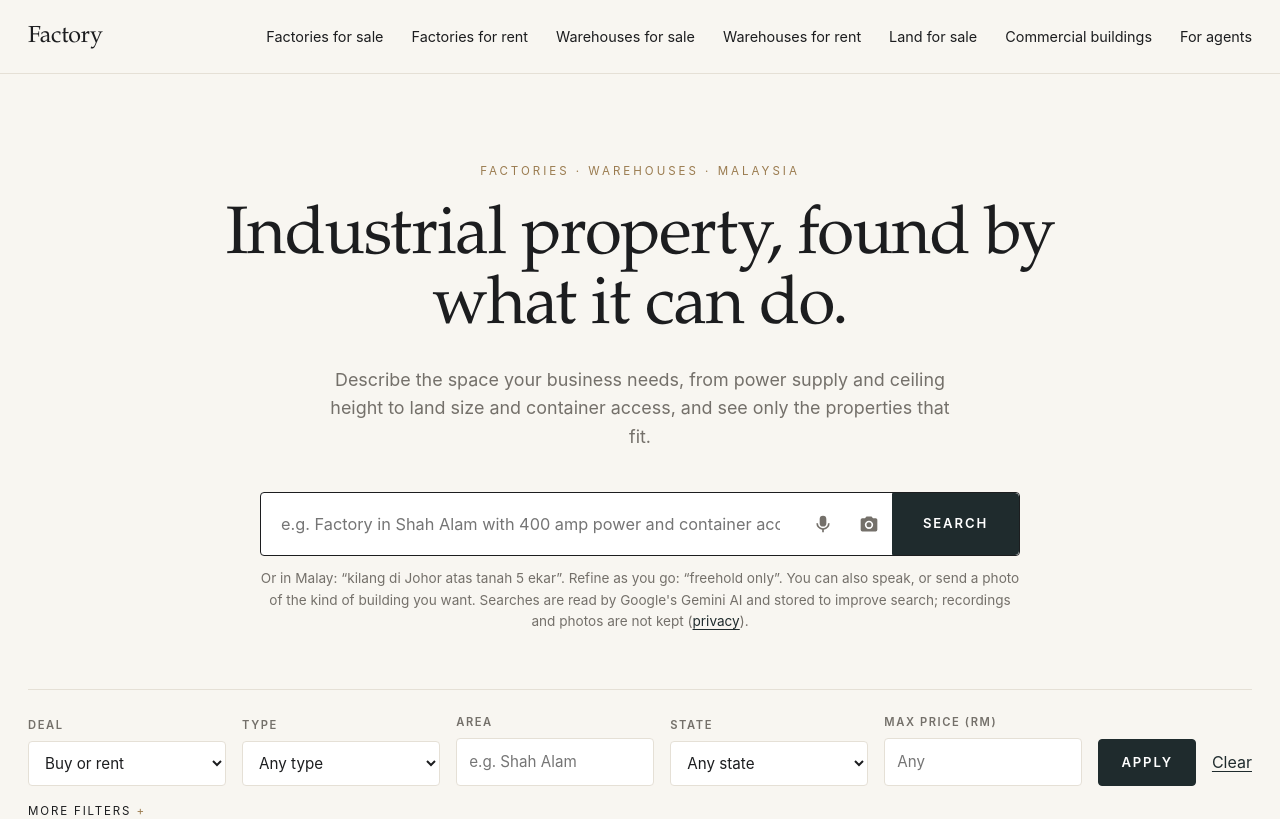
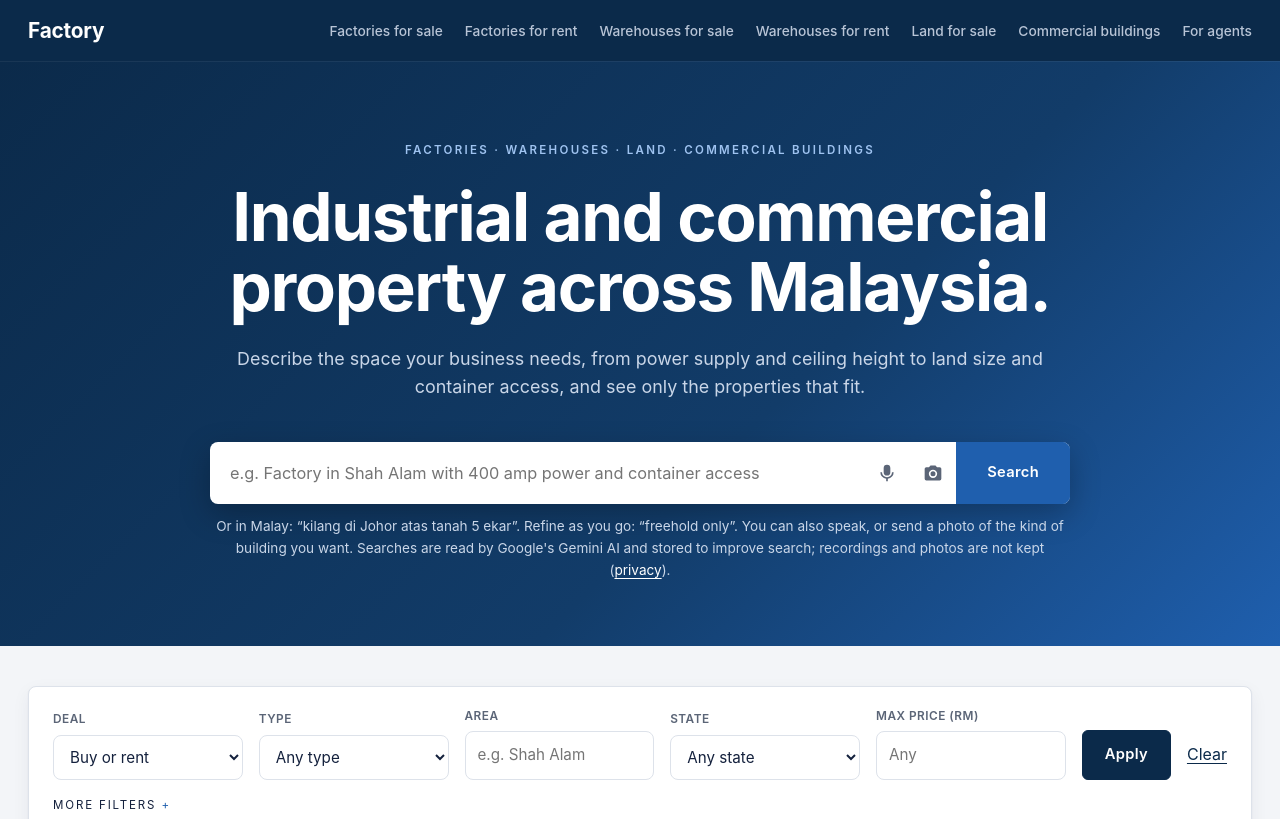
Before and after one commit to jialincheoh/factory, a FastAPI app: page / in a window 1280 px wide. Shown: the top 819 px of the page. Run offline with FastAPI, Linux system fonts and the light colour scheme; some libraries are stand-ins or nearby versions; grey boxes are pictures that could not be loaded.

Commit message:
Corporate look: navy header, hero band and footer, white cards on cool grey
Replaces the warm ivory/serif/brass editorial theme with a business theme:
cool grey canvas, white card surfaces with soft shadows, navy chrome, one
business blue accent, sans-serif headings (system fonts; the CSP and privacy
notice keep third-party font hosts out). Blue map pins; one-row header on
laptop widths; hero names land and commercial buildings.

```diff
--- a/app/static/app.js
+++ b/app/static/app.js
@@ -20,7 +20,7 @@
     return map;
   }
 
-  const pinStyle = { radius: 9, weight: 2, color: "#ffffff", fillColor: "#9a7b4f", fillOpacity: 1 };
+  const pinStyle = { radius: 9, weight: 2, color: "#ffffff", fillColor: "#1f5fae", fillOpacity: 1 };
 
   // ---------------------------------------------------------------- results map
   const mapNode = document.getElementById("results-map");
--- a/app/static/style.css
+++ b/app/static/style.css
@@ -1,29 +1,35 @@
-/* Factory — quiet, editorial, classy.
-   Serif display type, warm ivory, charcoal ink, a single brass accent, hairlines instead of boxes. */
+/* Corporate theme: cool grey canvas, white surfaces, navy chrome, one business blue.
+   (Token names kept from the first theme: --brass is now the blue accent.) */
 :root {
-  --bg: #f8f6f1;            /* warm ivory */
+  --bg: #f3f5f8;            /* cool light grey */
   --surface: #ffffff;
-  --text: #1c1d1f;          /* charcoal */
-  --muted: #74706a;         /* warm grey */
-  --line: #e5e0d6;          /* hairline */
-  --soft: #f0ece4;
-  --accent: #1f2b2d;        /* deep charcoal-teal: buttons, links */
+  --text: #14213d;          /* navy ink */
+  --muted: #5b6577;         /* slate */
+  --line: #dde2ea;
+  --soft: #e9edf3;
+  --accent: #0b2a4a;        /* navy: buttons, links */
   --accent-ink: #ffffff;
-  --brass: #9a7b4f;         /* the one decorative accent */
-  --brass-soft: #f3ece0;
-  --warn-bg: #fbf3e4; --warn: #7d5512; --info-bg: #eef2f6; --info: #2f4a66; --err: #9b2c2c;
-  --radius: 4px;            /* restrained corners */
-  --serif: "Iowan Old Style", "Palatino Linotype", Palatino, "Book Antiqua", Georgia, serif;
-  --sans: -apple-system, BlinkMacSystemFont, "Segoe UI", "Helvetica Neue", Arial, sans-serif;
+  --brass: #1f5fae;         /* business blue: highlights, focus */
+  --brass-soft: #e6eef9;
+  --chrome: #0b2a4a;        /* header, hero band, footer */
+  --chrome-ink: #ffffff;
+  --chrome-muted: #b8c4d6;
+  --shadow: 0 1px 2px rgba(16,33,61,.06), 0 6px 18px rgba(16,33,61,.06);
+  --warn-bg: #fdf4e3; --warn: #8a5a00; --info-bg: #eaf1fb; --info: #1f4f8a; --err: #b42318;
+  --radius: 8px;
+  --serif: "Inter", -apple-system, BlinkMacSystemFont, "Segoe UI", "Helvetica Neue", Arial, sans-serif;  /* headings */
+  --sans: "Inter", -apple-system, BlinkMacSystemFont, "Segoe UI", "Helvetica Neue", Arial, sans-serif;
   font-family: var(--sans);
   color: var(--text);
   -webkit-font-smoothing: antialiased;
 }
 @media (prefers-color-scheme: dark) {
   :root {
-    --bg: #131312; --surface: #1b1b1a; --text: #ece9e2; --muted: #a39e95; --line: #2e2c29; --soft: #22211f;
-    --accent: #e6dfd2; --accent-ink: #151514; --brass: #c9a571; --brass-soft: #2b251c;
-    --warn-bg: #2d2412; --warn: #e9c27f; --info-bg: #1b2430; --info: #a9c1dc; --err: #f0a3a3;
+    --bg: #0d1522; --surface: #142033; --text: #e8edf5; --muted: #9aa8bd; --line: #24324a; --soft: #1a283e;
+    --accent: #8fb8ee; --accent-ink: #0d1522; --brass: #6ea4ea; --brass-soft: #18304f;
+    --chrome: #08101b; --chrome-ink: #ffffff; --chrome-muted: #9aa8bd;
+    --shadow: 0 1px 2px rgba(0,0,0,.3), 0 6px 18px rgba(0,0,0,.25);
+    --warn-bg: #2d2412; --warn: #e9c27f; --info-bg: #15263d; --info: #a9c8f0; --err: #f0a3a3;
   }
 }
 * { box-sizing: border-box; }
@@ -287,3 +293,74 @@ details summary { cursor: pointer; color: var(--muted); }
 .revise-row { display: flex; gap: 8px; margin-top: 6px; }
 .revise-row input { flex: 1; min-width: 0; font-size: .9rem; }
 .revise-row button { white-space: nowrap; }
+
+
+/* ---------- corporate theme: components ---------- */
+h1, h2, h3 { font-weight: 700; letter-spacing: -0.02em; }
+.button, button[type=submit]:not(.linklike) { letter-spacing: .02em; text-transform: none; font-size: .92rem; border-radius: 6px; }
+.button:hover, button[type=submit]:not(.linklike):hover { background: var(--brass); border-color: var(--brass); color: #fff; }
+.button.small { font-size: .82rem; }
+.button.small:hover { color: #fff !important; }
+label { letter-spacing: .04em; font-size: .74rem; }
+
+.topbar { background: var(--chrome); border-bottom: 0; box-shadow: 0 1px 0 rgba(255,255,255,.06); }
+.brand .wordmark { color: var(--chrome-ink); font-weight: 700; font-size: 1.3rem; letter-spacing: -0.01em; }
+.topbar nav a { color: var(--chrome-muted); font-weight: 500; }
+.topbar nav a:not(.button):hover { color: var(--chrome-ink); }
+.topbar .linklike { color: var(--chrome-muted); }
+.topbar .button.small { background: var(--brass); border-color: var(--brass); }
+
+/* hero: a full-width navy band behind the search */
+.hero { max-width: none; margin: 0 calc(50% - 50vw) 40px; padding: 80px 28px 64px;
+  background: linear-gradient(135deg, #0b2a4a 0%, #123c69 60%, #1f5fae 100%); color: #fff; }
+.hero > * { max-width: 860px; margin-left: auto; margin-right: auto; }
+.hero h1 { color: #fff; }
+.hero .kicker { color: #9fc3f0; letter-spacing: .2em; font-weight: 600; }
+.hero .lede, .hero .hint { color: #c9d6e8; }
+.hero .hint a { color: #fff; }
+.chat-form { border: 0; box-shadow: 0 10px 30px rgba(0,0,0,.25); border-radius: var(--radius); overflow: hidden; }
+.chat-form button[type=submit] { background: var(--brass); border-color: var(--brass); border-radius: 0; }
+.msg.assistant { color: var(--text); }
+#chat-reset { color: #fff; }
+
+.filterbar { background: var(--surface); border: 1px solid var(--line); border-radius: var(--radius); padding: 20px 24px; box-shadow: var(--shadow); }
+.filterbar .more summary::after { color: var(--brass); }
+
+/* listing cards */
+.grid { gap: 28px; }
+.card { background: var(--surface); border: 1px solid var(--line); border-radius: var(--radius); overflow: hidden; box-shadow: var(--shadow);
+  transition: box-shadow .2s, transform .2s; }
+.card:hover { box-shadow: 0 2px 4px rgba(16,33,61,.08), 0 14px 32px rgba(16,33,61,.12); transform: translateY(-2px); }
+.card:hover img { transform: none; }
+.card-body { padding: 18px 20px 20px; }
+.card h3 { font-size: 1.12rem; }
+.card:hover h3 { text-decoration: none; color: var(--brass); }
+.facts { color: var(--brass); font-weight: 600; letter-spacing: .08em; }
+.price { font-weight: 700; }
+.badge { border-radius: 4px; letter-spacing: .1em; }
+.badge.rent { background: var(--brass); color: #fff; }
+.tags li, .filters span { border-radius: 999px; background: var(--soft); border-color: transparent; letter-spacing: .04em; }
+
+/* listing page */
+.property-card { border-radius: var(--radius); box-shadow: var(--shadow); }
+.spec-table dd { font-weight: 500; }
+.viewer-stage, .mini-map, .results-map { border-radius: var(--radius); }
+.mini-map, .results-map { filter: none; }
+.phone { font-weight: 700; color: var(--brass); }
+
+/* agent side */
+.panel, .draft { border-radius: var(--radius); }
+.table { border-top: 2px solid var(--accent); }
+
+/* footer */
+.footer { background: var(--chrome); color: var(--chrome-muted); border-top: 0; margin-top: 64px; }
+.footer h2 { color: #9fc3f0; }
+.footer-links a, .footer .muted a { color: #dfe7f2; }
+.footer-links a:hover { color: #fff; }
+.footer-links.main { border-top-color: rgba(255,255,255,.12); }
+.footer .muted { color: var(--chrome-muted); }
+@media (max-width: 640px) { .hero { padding: 48px 18px 40px; } }
+/* keep the navy header to one row on laptop widths */
+.topbar-inner { padding: 14px 28px; }
+.topbar nav { gap: 22px; font-size: .86rem; }
+@media (max-width: 1100px) { .topbar nav { gap: 16px; font-size: .82rem; } }
--- a/app/templates/portal/home.html
+++ b/app/templates/portal/home.html
@@ -3,8 +3,8 @@
 {% block head_extra %}{% include "_map_assets.html" %}{% endblock %}
 {% block content %}
 <section class="hero">
-  <p class="kicker">Factories · Warehouses · Malaysia</p>
-  <h1>{{ heading or "Industrial property, found by what it can do." }}</h1>
+  <p class="kicker">Factories · Warehouses · Land · Commercial buildings</p>
+  <h1>{{ heading or "Industrial and commercial property across Malaysia." }}</h1>
   <p class="lede">{{ intro or "Describe the space your business needs, from power supply and ceiling height to land size and container access, and see only the properties that fit." }}</p>
   <div class="chat" aria-label="Search assistant">
     <form id="chat-form" class="chat-form">
```
